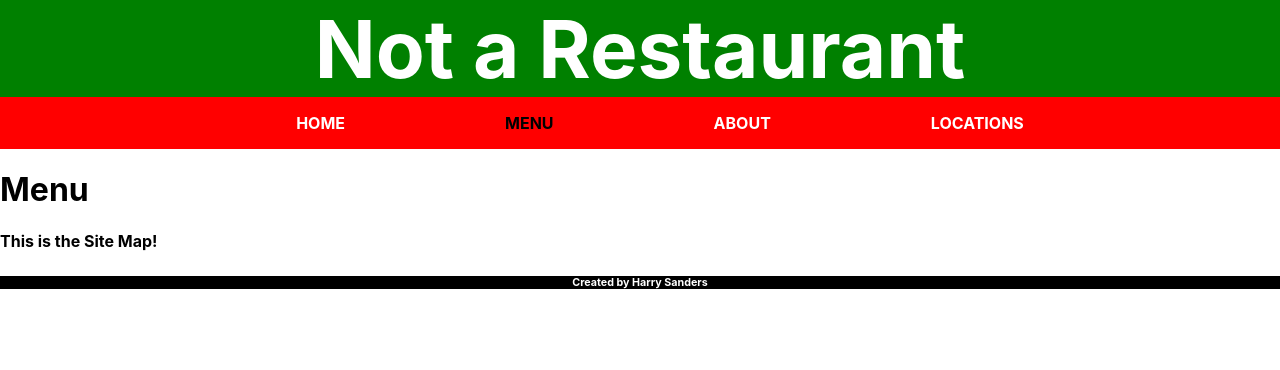
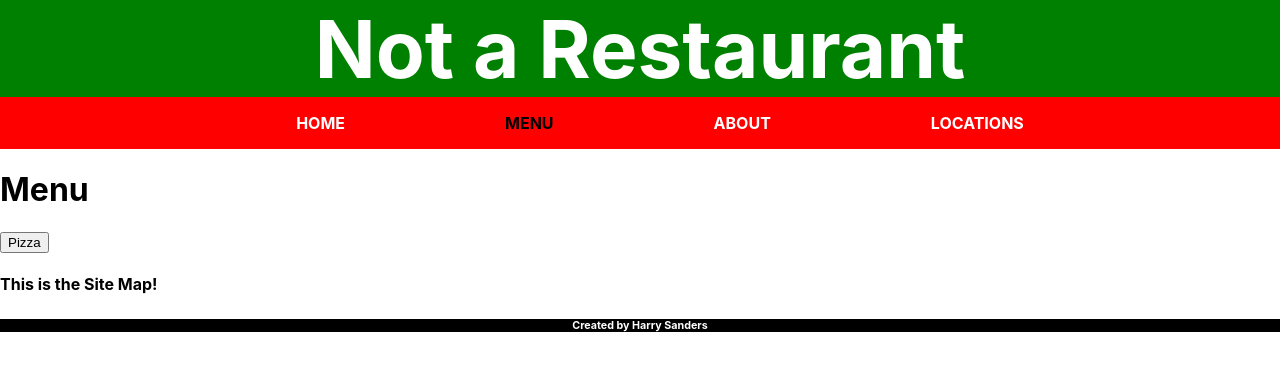
Before and after one commit to HarrySIV/restaurant, a React (Create React App) app in the folder frontend/: page /menu in a window 1280 px wide. Shown: the top 370 px of the page. Built offline with nearby package versions, Linux system fonts and the light colour scheme.

Commit message:
updated menu items to drop down when clicked

```diff
--- a/frontend/src/components/MenuItem.js
+++ b/frontend/src/components/MenuItem.js
@@ -3,12 +3,19 @@ import { useState } from 'react';
 const MenuItem = () => {
   const [display, setDisplay] = useState(false);
 
+  const itemHandler = () => {
+    if (display) {
+      setDisplay(false);
+    } else {
+      setDisplay(true);
+    }
+    console.log(display);
+  };
+
   return (
     <div>
-      <h1>this is an item</h1>
-      <button onClick={display ? setDisplay(false) : setDisplay(true)}>
-        +
-      </button>
+      <button onClick={itemHandler}>Pizza</button>
+      <h3 className={display ? 'active' : 'none'}>Cheese, bread, red sauce</h3>
     </div>
   );
 };
--- a/frontend/src/pages/Home.css
+++ b/frontend/src/pages/Home.css
@@ -24,6 +24,10 @@
   left: 2%;
 }
 
+.active {
+  display: block;
+}
+
 .link {
   color: red;
 }
@@ -31,3 +35,7 @@
 .link:hover {
   color: green;
 }
+
+.none {
+  display: none;
+}
--- a/frontend/src/pages/Menu.js
+++ b/frontend/src/pages/Menu.js
@@ -1,7 +1,12 @@
-
+import MenuItem from '../components/MenuItem';
 
 const Menu = () => {
-   return ( <h1>Menu</h1>)
-}
+  return (
+    <>
+      <h1>Menu</h1>
+      <MenuItem />
+    </>
+  );
+};
 
 export default Menu;
```
